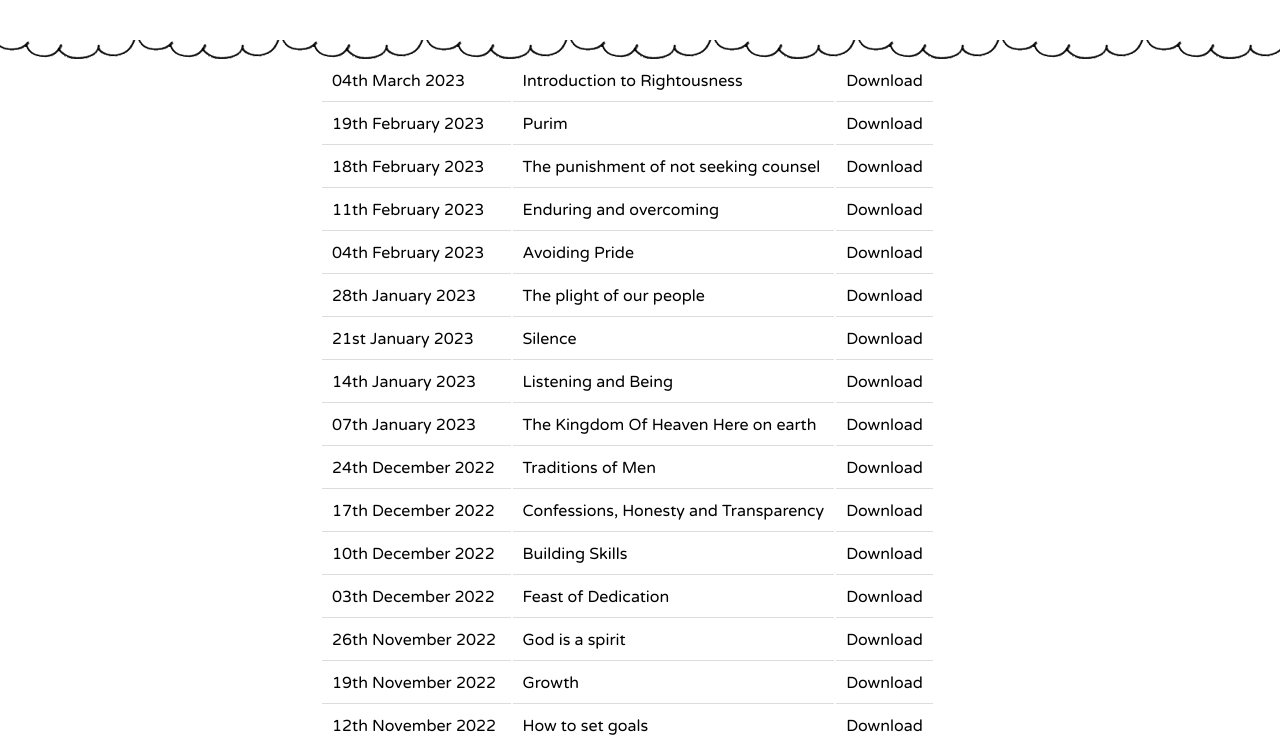
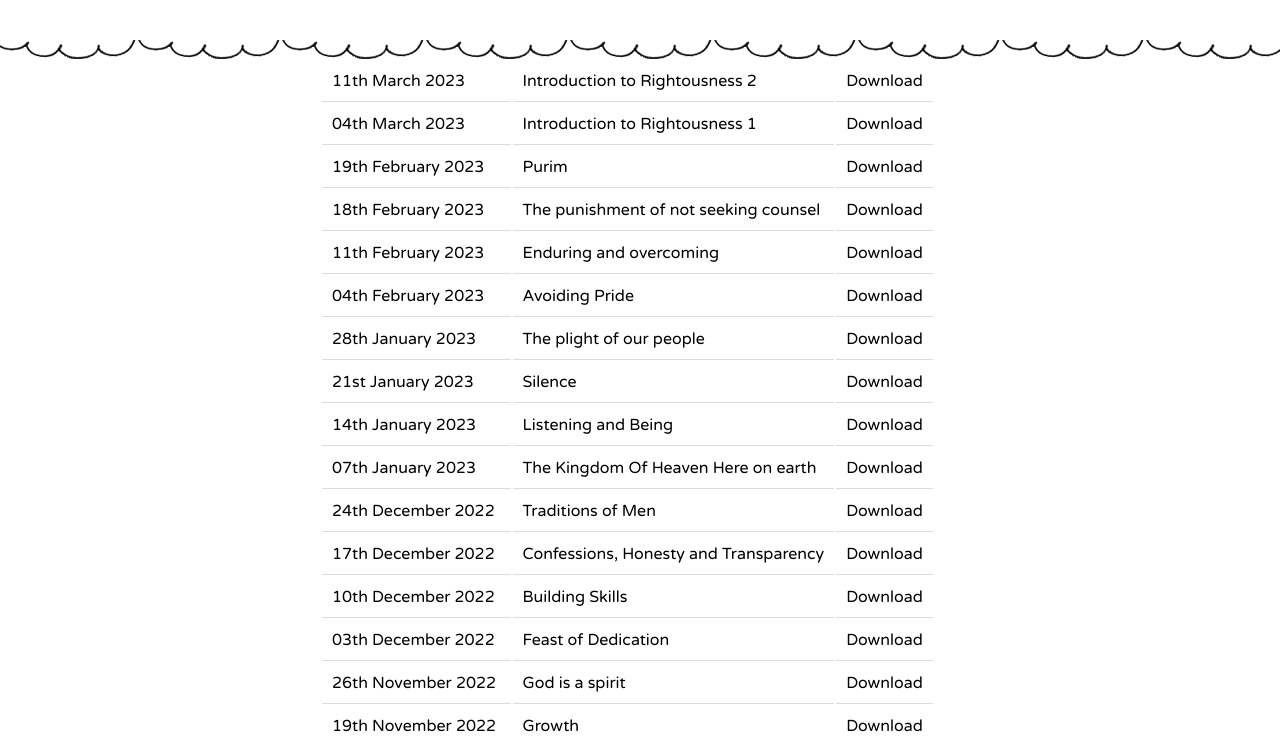
Before and after one commit to maryrobicodes/sabbahclassnotes, a plain HTML site: page index.html in a window 1280 px wide. Shown: the part 61-800 px from the top of the page. Drawn offline with Linux system fonts and the light colour scheme.

Commit message:
Update index.html

```diff
--- a/index.html
+++ b/index.html
@@ -65,9 +65,14 @@ th, td {
 
 <div id="info">
 <table>
+  <tr>
+    <td>11th March 2023</td>
+    <td>Introduction to Rightousness 2</td>
+    <td><a href="SAB-CLASS/S11032023.pdf" target="new">Download</a></td>
+  </tr>
     <tr>
     <td>04th March 2023</td>
-    <td>Introduction to Rightousness</td>
+    <td>Introduction to Rightousness 1</td>
     <td><a href="SAB-CLASS/S04032023.pdf" target="new">Download</a></td>
   </tr>
   <tr>
```
